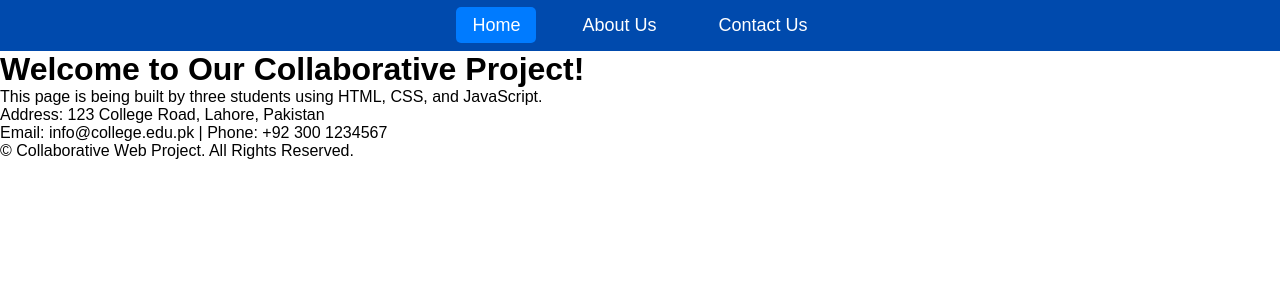
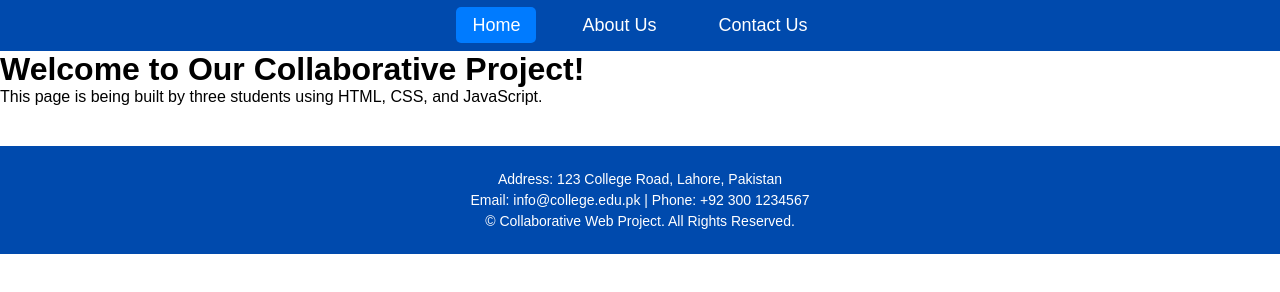
Before and after one commit to MRehanMehdi/collab_project_OS, a plain HTML site: page index.html in a window 1280 px wide. Drawn offline with Linux system fonts and the light colour scheme; a script that the page names is missing.

Commit message:
Added CSS styling for footer section

```diff
--- a/style.css
+++ b/style.css
@@ -32,3 +32,16 @@ header {
 .navbar ul li a.active {
     background-color: #007bff;
 }
+/* Footer Styling */
+footer {
+    background-color: #004aad;
+    color: white;
+    text-align: center;
+    padding: 20px 0;
+    margin-top: 40px;
+}
+
+footer p {
+    margin: 5px 0;
+    font-size: 14px;
+}
```
